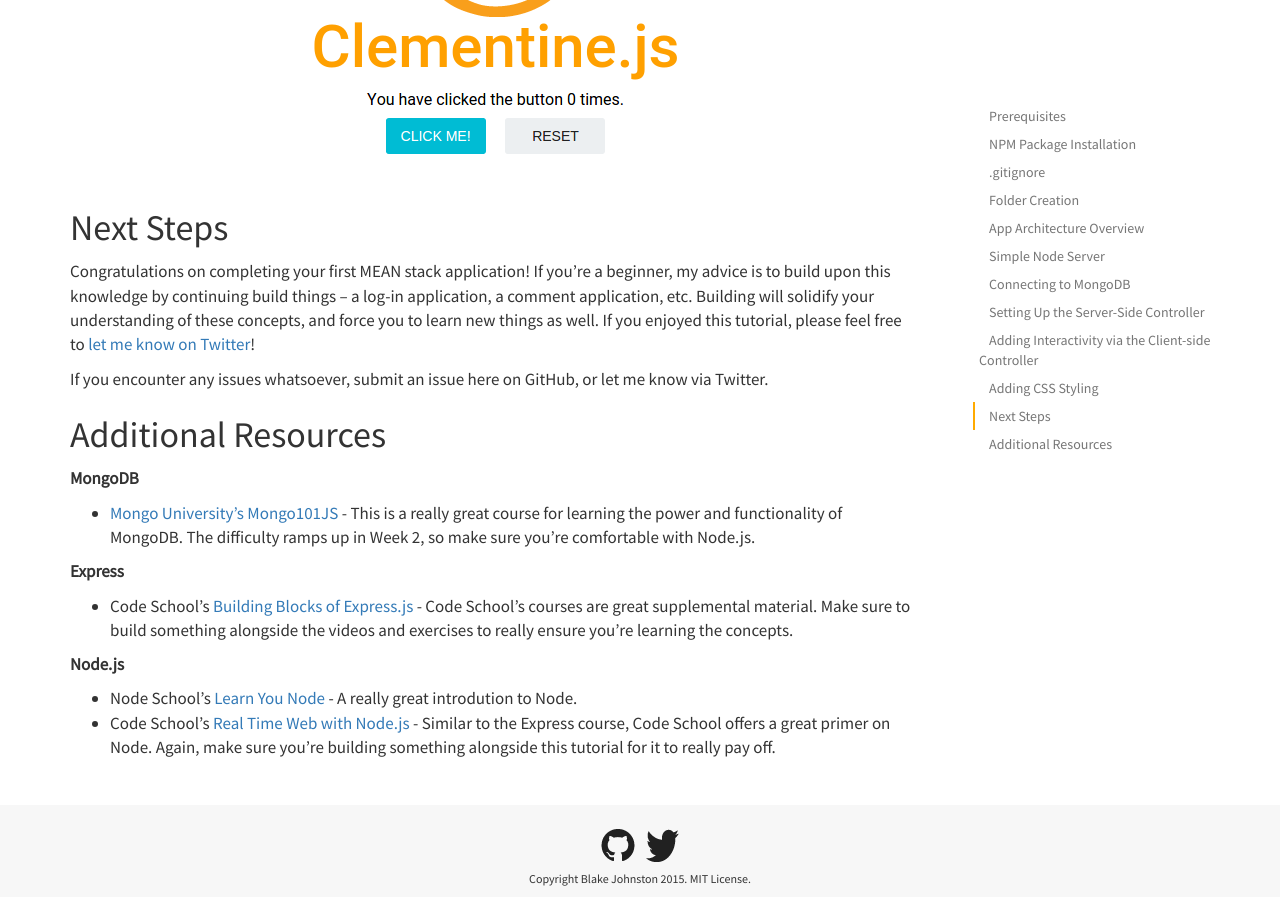
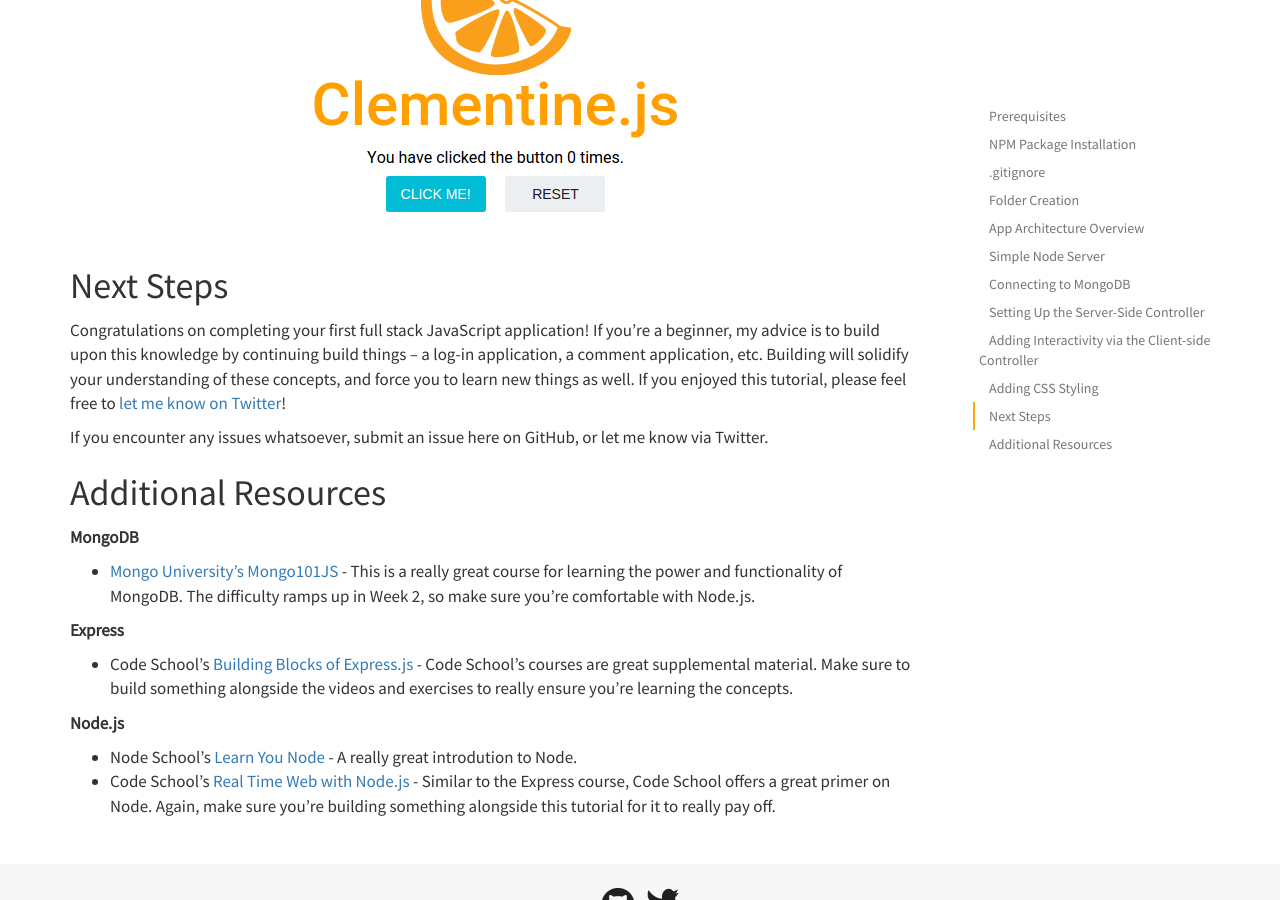
Before and after one commit to johnstonbl01/clementinejs, a Jekyll site: the page built from tutorials/tutorial-beginner.md, in a window 1280 px wide and 900 px high, scrolled down 25553 px. Built offline with Jekyll 4.4.1, drawn with Linux system fonts in a browser that asks for light colours; Markdown is read by kramdown in place of the engine named in the settings; some of the changed lines change nothing that is shown; some of the changed text lies outside the part shown.

Commit message:
Typos and wording fixes in beginner tutorial.

```diff
--- a/tutorials/tutorial-beginner.md
+++ b/tutorials/tutorial-beginner.md
@@ -6,9 +6,13 @@
 
 ## Prerequisites
 
-Installation Clementine.js requires two prerequisites: Node.js / NPM and MongoDB. The instructions for these are detailed below, followed by installation instructions for Clementine.js.
+This tutorial requires the following pre-requisites:
 
-_Note:_ An internet connection is required to successfully complete this tutorial. Additionally, this tutorial assumes basic knowledge of HTML, CSS and JavaScript.
+- [Node.js](https://nodejs.org/)
+- [NPM](https://nodejs.org/)
+- [MongoDB](http://www.mongodb.org/)
+
+An internet connection is required to successfully complete this tutorial. Additionally, this tutorial assumes basic knowledge of HTML, CSS and JavaScript.
 
 ### Install Node.js and NPM
 
@@ -1143,7 +1147,7 @@
 
 ## Next Steps
 
-Congratulations on completing your first MEAN stack application! If you're a beginner, my advice is to build upon this knowledge by continuing build things -- a log-in application, a comment application, etc. Building will solidify your understanding of these concepts, and force you to learn new things as well. If you enjoyed this tutorial, please feel free to [let me know on Twitter](https://twitter.com/johnstonbl01)!
+Congratulations on completing your first full stack JavaScript application! If you're a beginner, my advice is to build upon this knowledge by continuing build things -- a log-in application, a comment application, etc. Building will solidify your understanding of these concepts, and force you to learn new things as well. If you enjoyed this tutorial, please feel free to [let me know on Twitter](https://twitter.com/johnstonbl01)!
 
 If you encounter any issues whatsoever, submit an issue here on GitHub, or let me know via Twitter.
 
```
